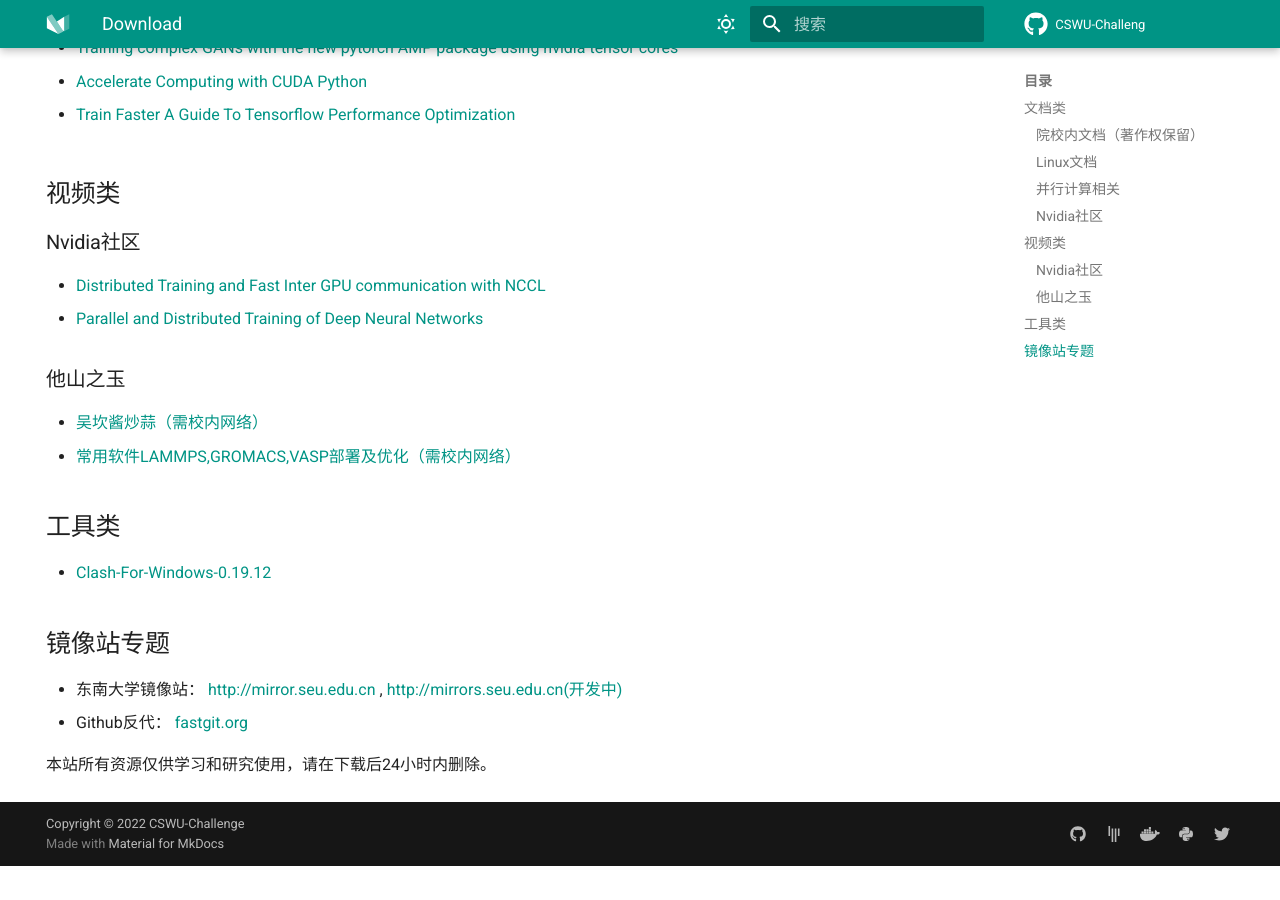
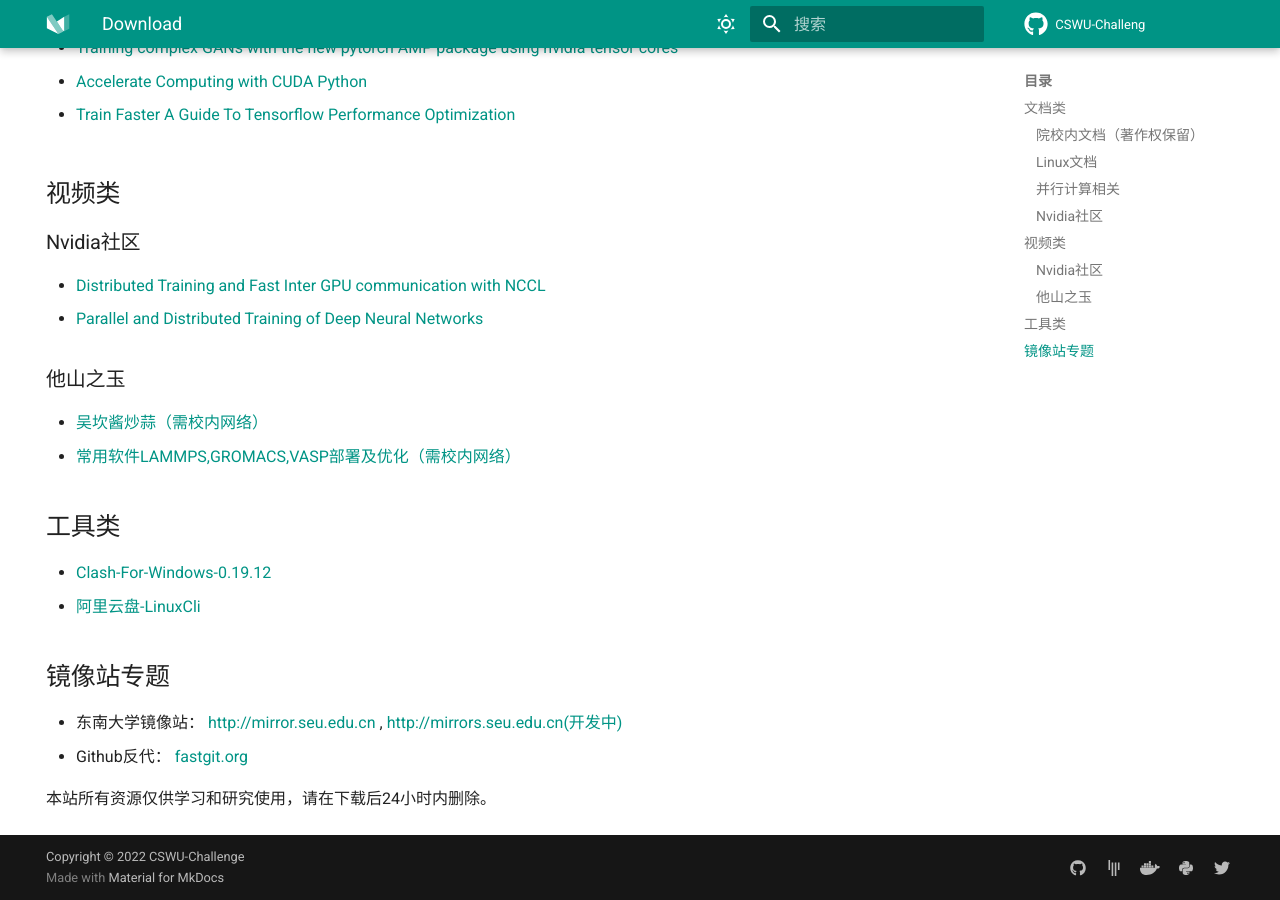
Before and after one commit to CSWU-Challenge/CSWU-Challenge.github.io, an MkDocs documentation site: the page built from docs/page/Download.md, in a window 1280 px wide and 900 px high, scrolled down 1677 px. Built offline with MkDocs 1.6.1 and Material for MkDocs 9.7.7, drawn with Linux system fonts in a browser that asks for light colours; comment, search, counter and statistics services are not loaded; before the commit the page ends 2543 px from its top, so only the background shows below that.

Commit message:
add yunpan

```diff
--- a/docs/page/Download.md
+++ b/docs/page/Download.md
@@ -83,6 +83,7 @@ Tip:以下文档皆可在[Nvidia On-Demand](https://www.nvidia.cn/on-demand/)找
 
 ## 工具类
 - [Clash-For-Windows-0.19.12](https://download.fastgit.org/Fndroid/clash_for_windows_pkg/releases/download/0.19.12/Clash.for.Windows.Setup.0.19.12.exe)
+- [阿里云盘-LinuxCli](https://github.com/wxy1343/aliyunpan)
 
 ## 镜像站专题
 
```
